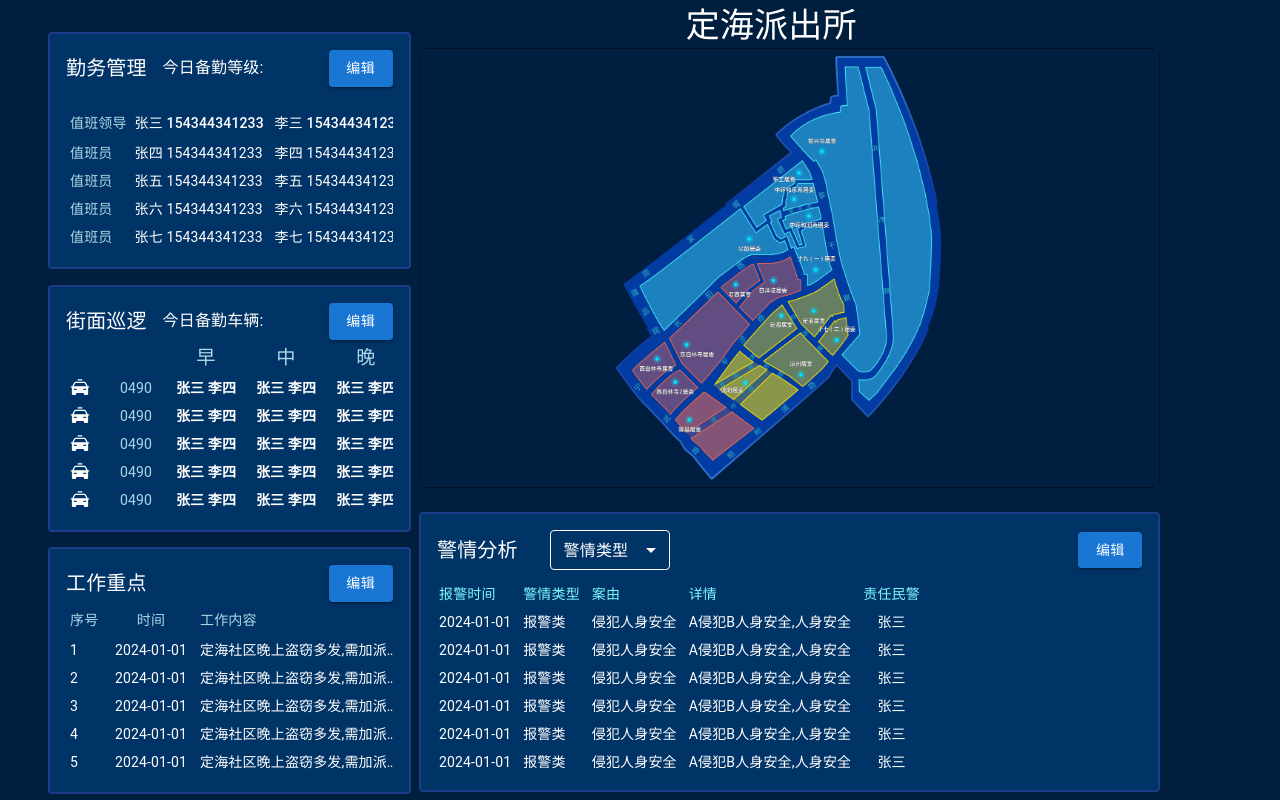
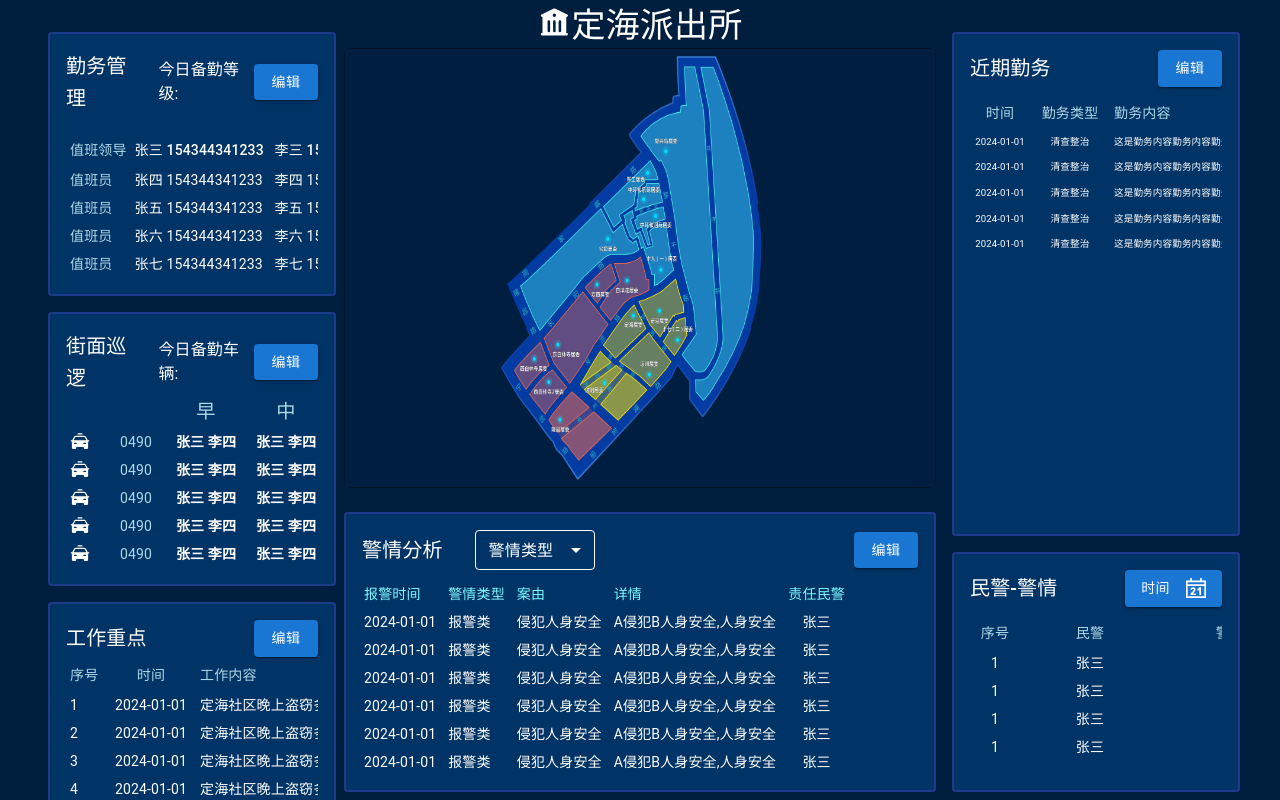
Before and after one commit to chuckeytang/police-dashboard, a Next.js app: page / in a window 1280 px wide. Shown: the top 800 px of the page. Built offline with nearby package versions, Linux system fonts and the light colour scheme.

Commit message:
Your commit message

```diff
--- a/src/app/page.tsx
+++ b/src/app/page.tsx
@@ -11,7 +11,7 @@ import 'animate.css';
 
 const Dashboard = () => {
   return (
-    <Container sx={{padding: 0, margin: 0, position: "relative", }}>
+    <Container  maxWidth={false}sx={{padding: 0, margin: 0, position: "relative"}}>
       {/* 背景层 */}
       <Box
         sx={{
@@ -26,7 +26,7 @@ const Dashboard = () => {
       />
 
           <Grid container spacing={2} sx={{ zIndex: 3, padding: 2 }}>
-          <Grid item xs={4}>
+          <Grid item xs={3}>
           {/* 勤务管理 */}
           <Paper className="animate__animated animate__zoomInLeft" sx={{ p: 2, display: "flex", flexDirection: "column", mt: 2, backgroundColor: "#003366", boxShadow: "none", border: "2px solid #1e3a8a", color: "white", width: "100%", marginLeft: 1,zIndex: 3 }}>
           <Box sx={{ display: "flex", alignItems: "center" }}>
@@ -178,7 +178,7 @@ const Dashboard = () => {
         </Paper>
         </Grid>
 
-        <Grid item xs={8}>
+        <Grid item xs={6}>
              {/* 居中显示的文本 */}
             <Typography
             className="animate__animated animate__fadeIn " // 添加动画类
@@ -187,12 +187,13 @@ const Dashboard = () => {
               position: "absolute",
               top: 0,
               left: "50%",
-              transform: "translate(50%,50%)", // 调整文本位置到图片上方
+              transform: "translate(-50%,50%)", // 调整文本位置到图片上方
               zIndex: 1, // 确保文本在图片之上
               color: "white", // 文本颜色为白色
+              display:'flex',
             }}
           >
-            定海派出所
+            <HiMiniBuildingLibrary/>定海派出所
           </Typography>
         <Box
          className="animate__animated animate__fadeIn"
@@ -303,10 +304,10 @@ const Dashboard = () => {
             </TableBody>
             </TableContainer>
             </Paper>
-      </Grid>
-      <Grid item xs={4.5}>
-      <Paper sx={{ p: 2, display: "flex", flexDirection: "column", mt: 2 ,backgroundColor: "#003366",
-          boxShadow: "none",border: "2px solid #1e3a8a",color: "white", height: "30vh",}}>
+          </Grid>
+          <Grid item xs={3}>
+          <Paper className="animate__animated animate__zoomInRight " sx={{ p: 2, display: "flex", flexDirection: "column", mt: 2 ,backgroundColor: "#003366",
+            boxShadow: "none",border: "2px solid #1e3a8a",color: "white", height: "63vh",}}>
             <Box sx={{ display: "flex", alignItems: "center" }}>
               <Typography variant="h6">近期勤务</Typography>
               <Button variant="contained" color="primary" sx={{ ml: 'auto' }}>
@@ -351,8 +352,51 @@ const Dashboard = () => {
             </TableBody>
             </TableContainer>
           </Paper>
-      </Grid>
-      </Grid>
+
+          <Paper className="animate__animated animate__zoomInRight " sx={{ p: 2, display: "flex", flexDirection: "column", mt: 2 ,backgroundColor: "#003366",
+          boxShadow: "none",border: "2px solid #1e3a8a",color: "white", height: "30vh",}}>
+            <Box sx={{ display: "flex", alignItems: "center" }}>
+              <Typography variant="h6">民警-警情</Typography>
+              <Button variant="contained" color="primary" sx={{ ml: 'auto' }}>
+                时间
+                <Box sx={{ ml: 2}}><GrSchedule fontSize={20}/></Box>
+              </Button>
+            </Box>
+            {/* Add your content here */}
+            <TableContainer component={Paper} sx= {{ backgroundColor: 'transparent', marginTop: '10px',overflow: 'hidden',minWidth: '100%',boxShadow: "none",}}>
+                <TableHead>
+                <TableRow>
+                    <TableCell sx={{ borderBottom: 'none', padding: '4px',color: 'lightblue',textOverflow: 'ellipsis', maxWidth: '80px', minWidth: '50px',whiteSpace: 'nowrap', overflow: 'hidden',textAlign:"center" }}>序号</TableCell>
+                    <TableCell sx={{ borderBottom: 'none', padding: '4px',color: 'lightblue',textOverflow: 'ellipsis', maxWidth: '140px',minWidth: '140px', whiteSpace: 'nowrap', overflow: 'hidden',textAlign:"center" }}>民警</TableCell>
+                    <TableCell sx={{ borderBottom: 'none', padding: '4px',color: 'lightblue',textOverflow: 'ellipsis', maxWidth: '140px',minWidth: '140px', whiteSpace: 'nowrap', overflow: 'hidden',textAlign:"center" }}>警情</TableCell>
+                </TableRow>
+                </TableHead>
+                <TableBody>
+                <TableRow>
+                    <TableCell sx={{ borderBottom: 'none', padding: '4px',color: 'white',textOverflow: 'ellipsis', maxWidth: '80px', minWidth: '50px',whiteSpace: 'nowrap', overflow: 'hidden',textAlign:"center" }}>1</TableCell>
+                    <TableCell sx={{ borderBottom: 'none', padding: '4px',color: 'white',textOverflow: 'ellipsis', maxWidth: '140px',minWidth: '140px', whiteSpace: 'nowrap', overflow: 'hidden',textAlign:"center" }}>张三</TableCell>
+                    <TableCell sx={{ borderBottom: 'none', padding: '4px',color: 'white',textOverflow: 'ellipsis', maxWidth: '140px',minWidth: '140px', whiteSpace: 'nowrap', overflow: 'hidden',textAlign:"center" }}>43</TableCell>
+                </TableRow>
+                <TableRow>
+                    <TableCell sx={{ borderBottom: 'none', padding: '4px',color: 'white',textOverflow: 'ellipsis', maxWidth: '80px', minWidth: '50px',whiteSpace: 'nowrap', overflow: 'hidden',textAlign:"center" }}>1</TableCell>
+                    <TableCell sx={{ borderBottom: 'none', padding: '4px',color: 'white',textOverflow: 'ellipsis', maxWidth: '140px',minWidth: '140px', whiteSpace: 'nowrap', overflow: 'hidden',textAlign:"center" }}>张三</TableCell>
+                    <TableCell sx={{ borderBottom: 'none', padding: '4px',color: 'white',textOverflow: 'ellipsis', maxWidth: '140px',minWidth: '140px', whiteSpace: 'nowrap', overflow: 'hidden',textAlign:"center" }}>43</TableCell>
+                </TableRow>
+                <TableRow>
+                    <TableCell sx={{ borderBottom: 'none', padding: '4px',color: 'white',textOverflow: 'ellipsis', maxWidth: '80px', minWidth: '50px',whiteSpace: 'nowrap', overflow: 'hidden',textAlign:"center" }}>1</TableCell>
+                    <TableCell sx={{ borderBottom: 'none', padding: '4px',color: 'white',textOverflow: 'ellipsis', maxWidth: '140px',minWidth: '140px', whiteSpace: 'nowrap', overflow: 'hidden',textAlign:"center" }}>张三</TableCell>
+                    <TableCell sx={{ borderBottom: 'none', padding: '4px',color: 'white',textOverflow: 'ellipsis', maxWidth: '140px',minWidth: '140px', whiteSpace: 'nowrap', overflow: 'hidden',textAlign:"center" }}>43</TableCell>
+                </TableRow>
+                <TableRow>
+                    <TableCell sx={{ borderBottom: 'none', padding: '4px',color: 'white',textOverflow: 'ellipsis', maxWidth: '80px', minWidth: '50px',whiteSpace: 'nowrap', overflow: 'hidden',textAlign:"center" }}>1</TableCell>
+                    <TableCell sx={{ borderBottom: 'none', padding: '4px',color: 'white',textOverflow: 'ellipsis', maxWidth: '140px',minWidth: '140px', whiteSpace: 'nowrap', overflow: 'hidden',textAlign:"center" }}>张三</TableCell>
+                    <TableCell sx={{ borderBottom: 'none', padding: '4px',color: 'white',textOverflow: 'ellipsis', maxWidth: '140px',minWidth: '140px', whiteSpace: 'nowrap', overflow: 'hidden',textAlign:"center" }}>43</TableCell>
+                </TableRow>
+                </TableBody>
+            </TableContainer>
+          </Paper>
+          </Grid>
+          </Grid>
     </Container>
   );
 };
```
